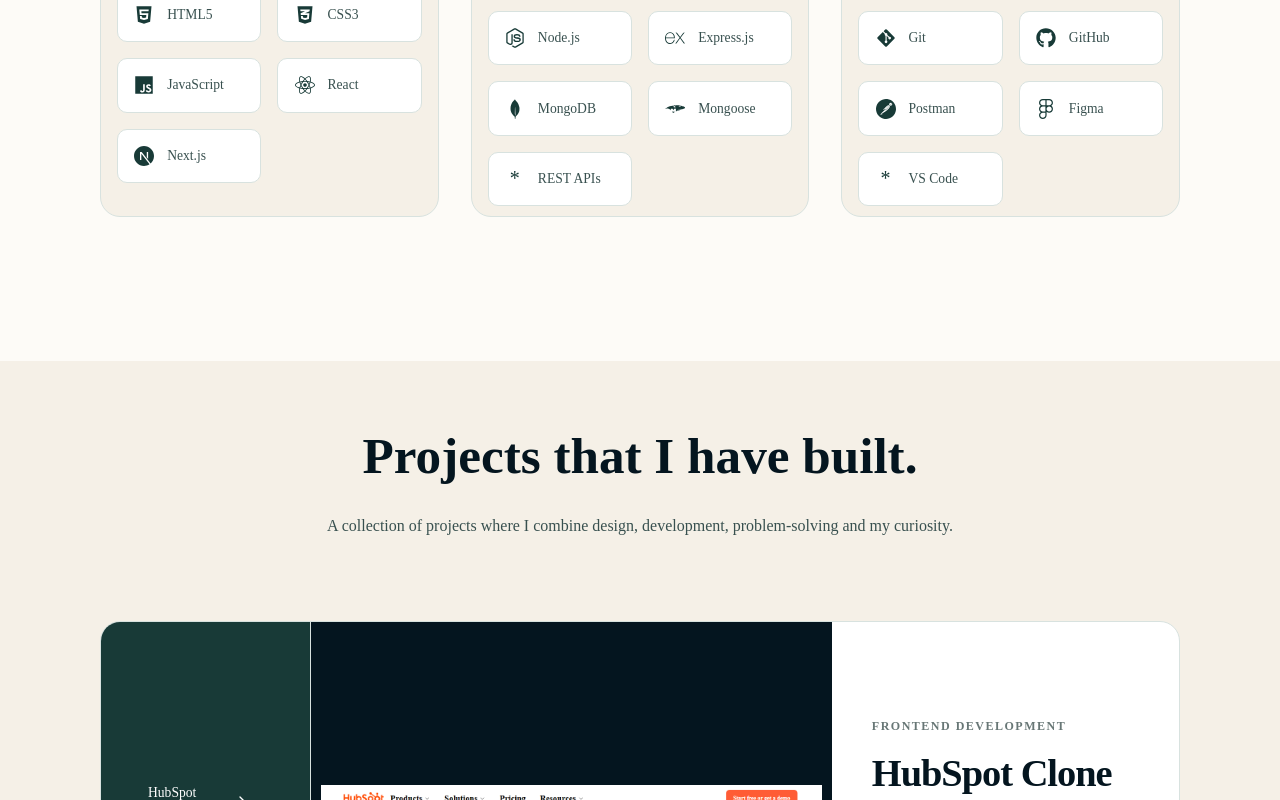
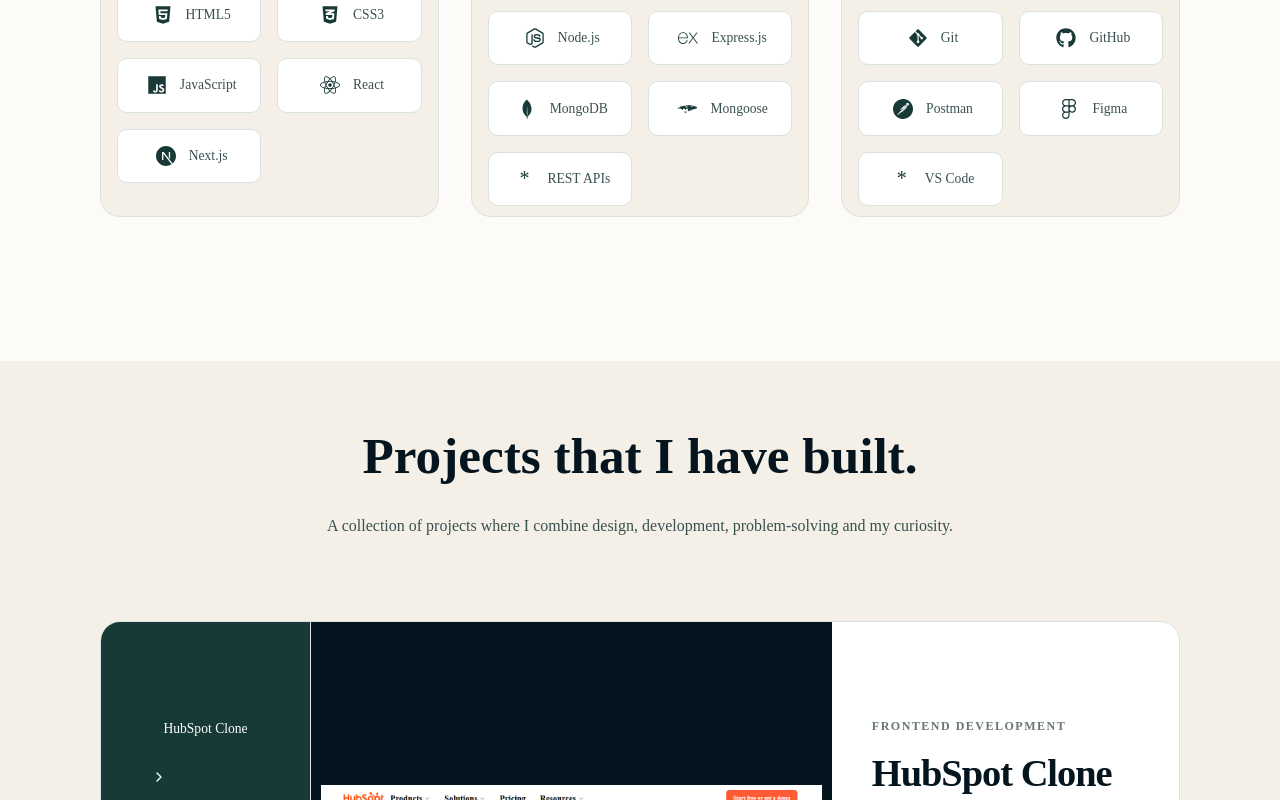
Before and after one commit to Ehibliss/Blessing-s-Portfolio-V2, a Next.js app: page / in a window 1280 px wide. Shown: the part 2540-3340 px from the top of the page. Built offline with nearby package versions, Linux system fonts and the light colour scheme; a web font is replaced by a local one.

Commit message:
feat(skills): updated projectsection

```diff
--- a/src/components/About.module.css
+++ b/src/components/About.module.css
@@ -336,4 +336,7 @@
   .floatingSection {
     grid-template-columns: 1fr;
   }
+  .aboutSlide span {
+    display: none;
+  }
 }
--- a/src/components/Projects.module.css
+++ b/src/components/Projects.module.css
@@ -41,23 +41,23 @@
   align-items: center;
   padding: 2rem;
   background: var(--primary);
-
   border-right: 1px solid var(--border);
 }
 
 .projectNavItem {
   position: relative;
   display: grid;
-  grid-template-columns: 35px 1fr;
+  /* grid-template-columns: 35px 1fr; */
   align-items: center;
   width: 100%;
   padding: 15px;
   border: none;
   border-bottom: 1px dotted var(--border);
   background: transparent;
-  gap: 3rem;
+  gap: 2rem;
   color: var(--text-cream);
   cursor: pointer;
+
   transition:
     color var(--transition-fast),
     padding var(--transition-fast);
@@ -406,7 +406,10 @@
   }
 
   .projectNavItem {
-    min-width: 110px;
+    padding: 5px;
+    background: transparent;
+    gap: 5px;
+    grid-template-columns: 1fr;
   }
 
   .projectLinks {
--- a/src/components/Skills.module.css
+++ b/src/components/Skills.module.css
@@ -40,6 +40,7 @@
   background: var(--background-secondary);
   border: 1px solid var(--border);
   border-radius: var(--radius-lg);
+
   transition:
     transform var(--transition-normal),
     border-color var(--transition-normal),
@@ -75,9 +76,10 @@
 
 .skillCard {
   display: flex;
+  justify-content: center;
   align-items: center;
   gap: 0.5rem;
-  padding: 0.7rem;
+  padding: 0.7rem 5px;
   background: var(--surface);
   border: 1px solid var(--border);
   border-radius: var(--radius-md);
@@ -131,7 +133,7 @@
   }
 
   .category {
-    padding: 15px;
+    padding: 10px;
   }
   .category:hover {
     transform: translate(-1px);
```
